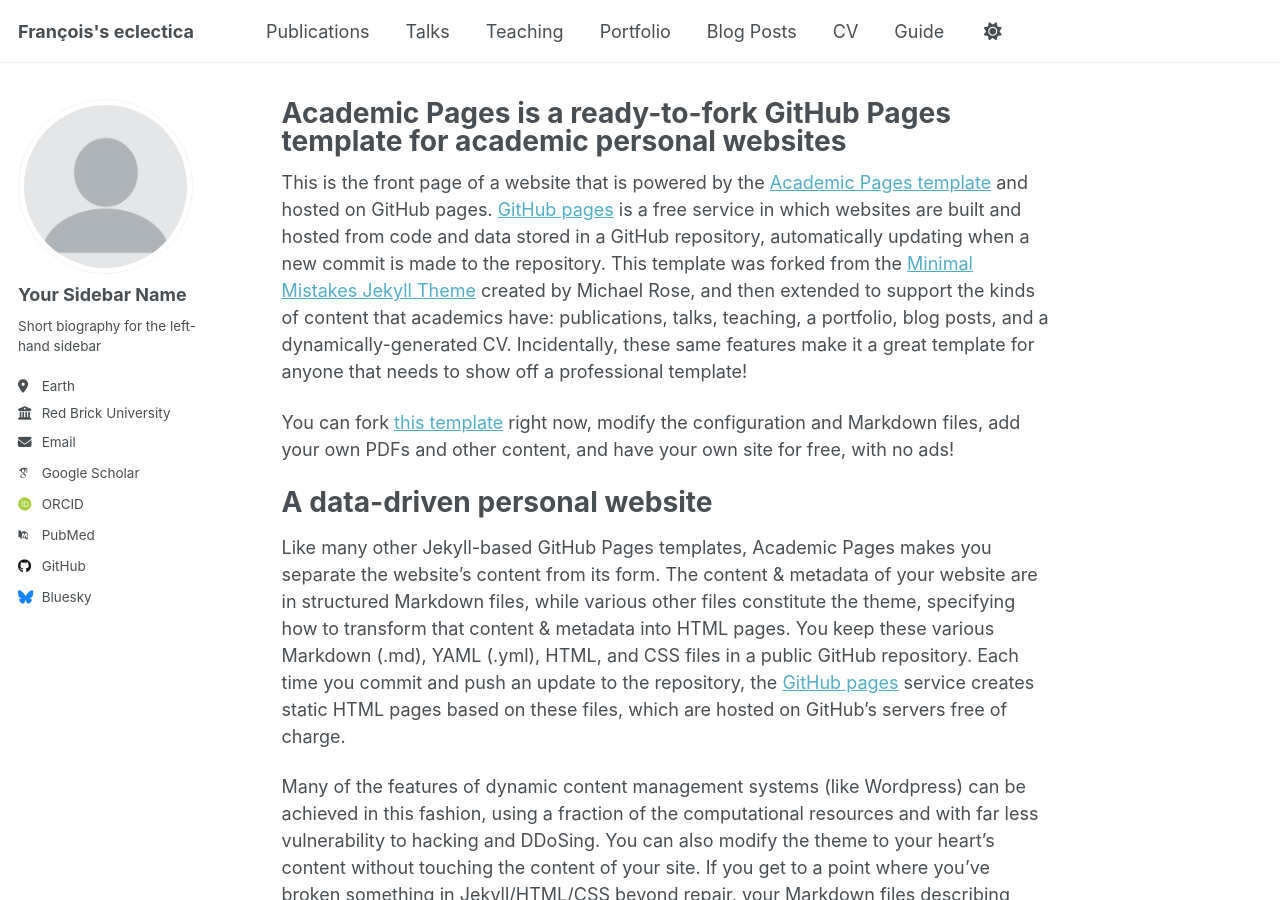
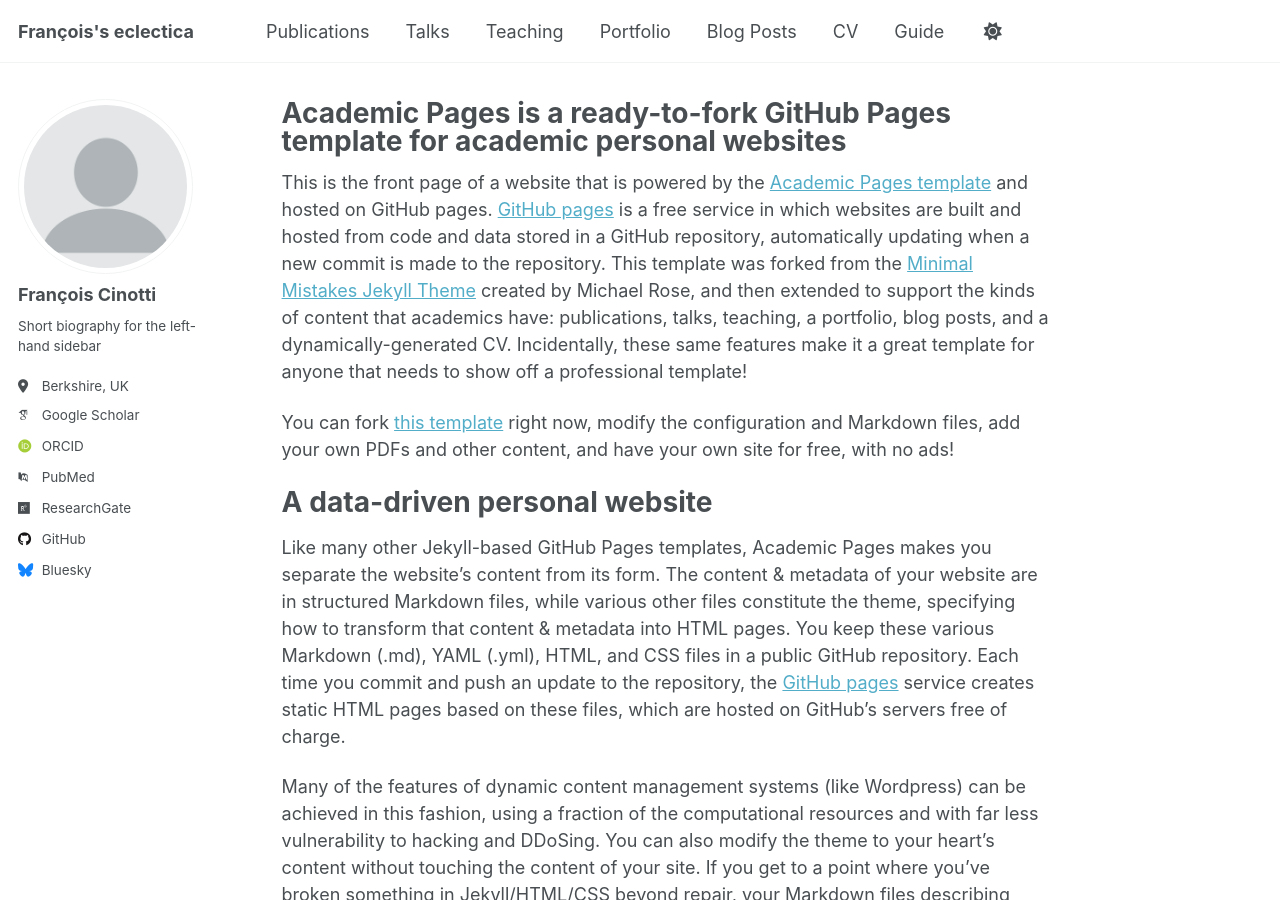
Before and after one commit to frct/frct.github.io, a Jekyll site: the page built from _pages/about.md, in a window 1280 px wide and 900 px high. Built offline with Jekyll 4.4.1, drawn with Linux system fonts in a browser that asks for light colours; some web fonts are replaced; a script that is not in the unit is left out.

Commit message:
Update _config.yml

```diff
--- a/_config.yml
+++ b/_config.yml
@@ -24,13 +24,13 @@ repository               : "frct/frcts.github.io"
 author:
   # Biographic information
   avatar           : "profile.png"
-  name             : "Your Sidebar Name"
+  name             : "François Cinotti"
   pronouns         : # example: "she/her"
   bio              : "Short biography for the left-hand sidebar"
-  location         : "Earth"
-  employer         : "Red Brick University"
+  location         : "Berkshire, UK"
+  employer         : # "Red Brick University"
   uri              : # URL
-  email            : "none@example.org"
+  email            : # "none@example.org"
 
   # Academic websites
   academia         : # URL
@@ -38,10 +38,10 @@ author:
   googlescholar    : "https://scholar.google.com/citations?user=PS_CX0AAAAAJ"
   inspire-hep      : # URL
   impactstory      : # URL
-  orcid            : "https://orcid.org/yourorcidurl"
+  orcid            : "https://orcid.org/0000-0003-2921-0901"
   semantic         : # URL
   pubmed           : "https://www.ncbi.nlm.nih.gov/pubmed/?term=john+snow"
-  researchgate     : # URL
+  researchgate     : "https://www.researchgate.net/profile/Francois-Cinotti"
   scopus           : # URL
 
   # Repositories and software development
```
